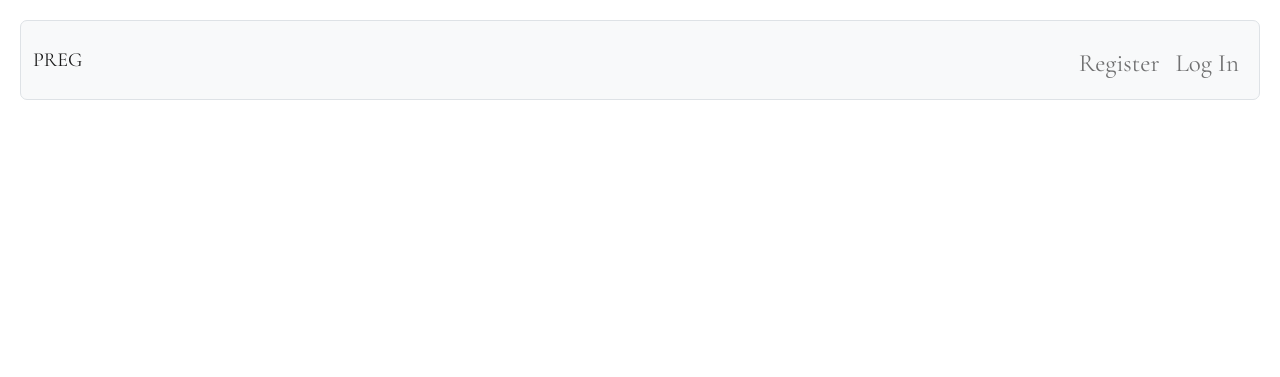
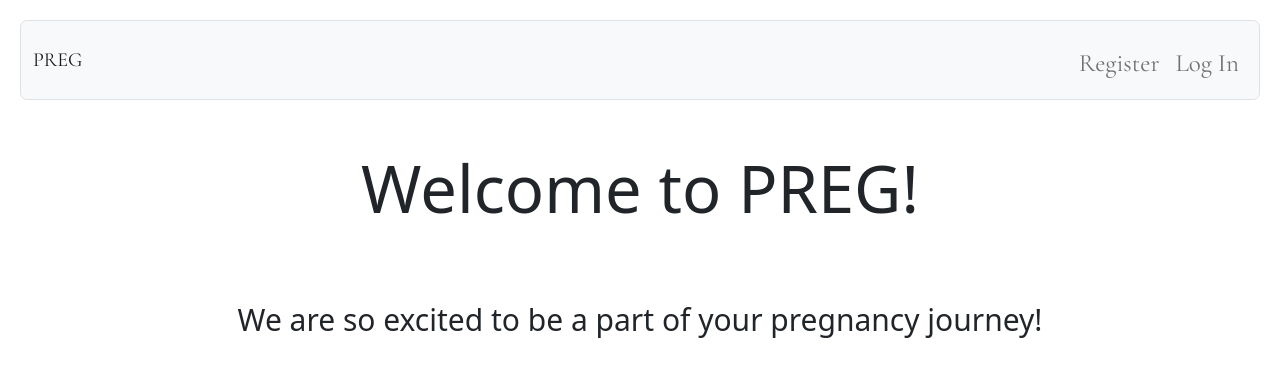
Before and after one commit to isabelkim/preg, a Flask app: page / in a window 1280 px wide. Shown: the top 377 px of the page. Run offline with Flask 2, Linux system fonts and the light colour scheme; some libraries are stand-ins or nearby versions; some web fonts are replaced.

Commit message:
last min styling

```diff
--- a/pregg/app.py
+++ b/pregg/app.py
@@ -160,7 +160,7 @@ def register():
         db.execute("INSERT INTO users (username, hash) VALUES (?, ?)", username, passwordhash)
 
         # Redirect user to homepage
-        return redirect("/")
+        return redirect("/login")
 
     # User reached route via GET
     else:
--- a/pregg/static/css/style.css
+++ b/pregg/static/css/style.css
@@ -122,3 +122,24 @@ h1 {
   margin: 10px;
   padding: 20px;
 }
+
+.indexintro {
+  margin: 10px;
+  padding: 20px;
+  font-size: 30px;
+  text-align: center;
+}
+
+.welcome {
+  margin: 40px;
+  padding: 40x;
+  font-size: 65px;
+  text-align: center;
+}
+
+.apologyimage {
+  margin: auto;
+  padding-left: 100px;
+  padding-top: 50px;
+  width: 50%;
+}
--- a/pregg/templates/apology.html
+++ b/pregg/templates/apology.html
@@ -6,5 +6,7 @@
 
 {% block content %}
     <!-- https://memegen.link/ -->
-    <img alt="{{ top }}" class="border img-fluid" src="http://memegen.link/custom/{{ top | urlencode }}/{{ bottom | urlencode }}.jpg?alt=https://i.imgur.com/CsCgN7Ll.png&width=400" title="{{ top }}">
+    <div class="apologyimage">
+        <img alt="{{ top }}" src="http://memegen.link/custom/{{ top | urlencode }}/{{ bottom | urlencode }}.jpg?alt=https://i.imgur.com/CsCgN7Ll.png&width=400" title="{{ top }}">
+    </div>
 {% endblock %}
--- a/pregg/templates/index.html
+++ b/pregg/templates/index.html
@@ -51,6 +51,7 @@ https://templatemo.com/tm-570-chain-app-dev
   </div>
   <!-- ***** Preloader End ***** -->
 
-
+  <p class="welcome">Welcome to PREG!</p>
+  <p class="indexintro">We are so excited to be a part of your pregnancy journey!</p>
 
 {% endblock%}
```
